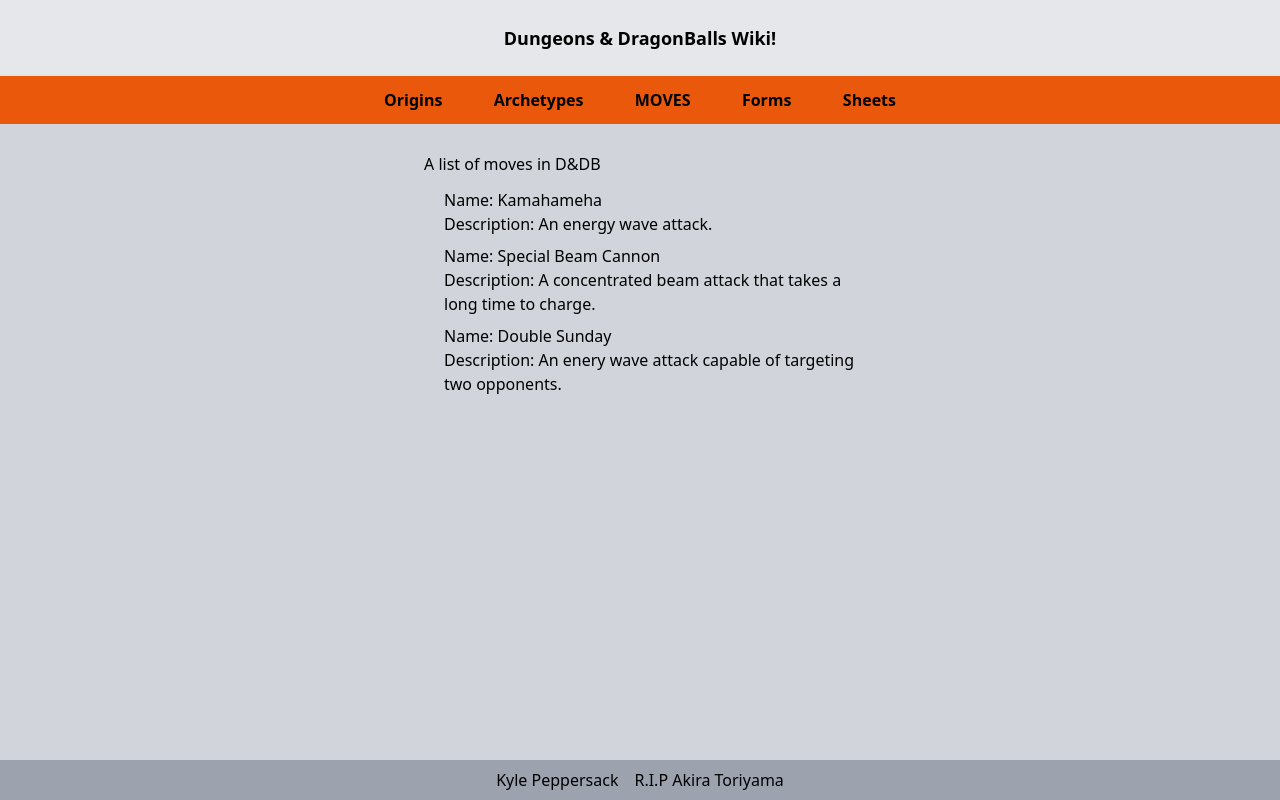
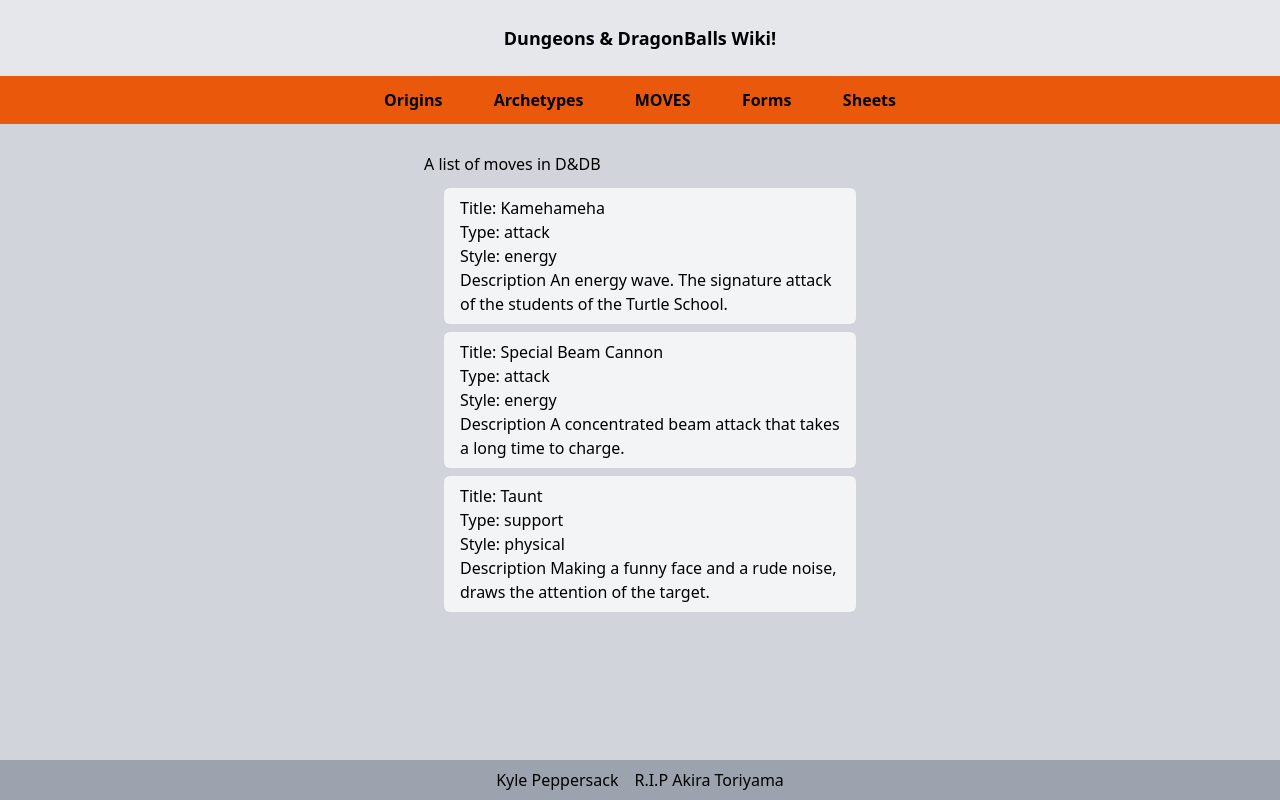
Before and after one commit to KylePep/ddbwiki, a Next.js app: page /moves in a window 1280 px wide. Built offline with nearby package versions, Linux system fonts and the light colour scheme.

Commit message:
Reformatted moves to support data from shared folder

```diff
--- a/app/moves/page.tsx
+++ b/app/moves/page.tsx
@@ -1,4 +1,5 @@
 'use client'
+import { MOVE_TYPES } from "../../shared/constants/index";
 
 import React from 'react'
 
@@ -8,18 +9,14 @@ export default function movesPage() {
       <div>
         <h1 className='mb-3'>A list of moves in D&DB</h1>
         <ul>
-          <li className='mb-2'>
-            <h2>Name: Kamahameha</h2>
-            <p>Description: An energy wave attack.</p>
+          {MOVE_TYPES.map((move: any)=>(
+          <li key={move.id} className='bg-gray-100 rounded-md px-4 py-2 mb-2'>
+                <h2>Title: {move.title}</h2>
+                <h3>Type: {move.type}</h3>
+                <h4>Style: {move.style}</h4>
+                <p>Description {move.description}</p>
           </li>
-          <li className='mb-2'>
-            <h2 >Name: Special Beam Cannon</h2>
-            <p>Description: A concentrated beam attack that takes a long time to charge.</p>
-          </li>
-          <li className='mb-2'>
-            <h2>Name: Double Sunday</h2>
-            <p>Description: An enery wave attack capable of targeting two opponents.</p>
-          </li>
+              ))}
         </ul>
       </div>
     </main>
```
